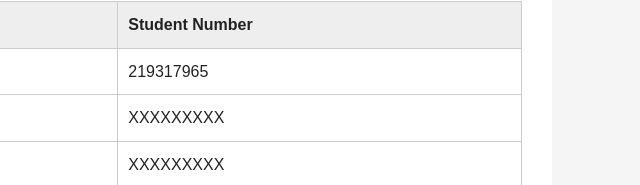
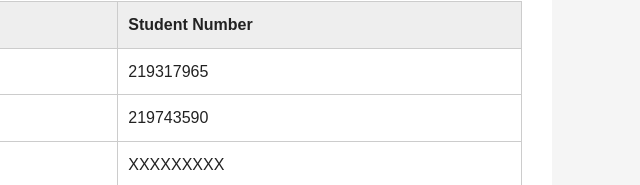
Before and after one commit to NathanBinu/eecs4314-group-a, a plain HTML site: page index.html in a window 1280 px wide. Shown: the part 615-800 px from the top of the page, 568-1208 px from the left. Drawn offline with Linux system fonts and the light colour scheme.

Commit message:
Added student number

```diff
--- a/index.html
+++ b/index.html
@@ -121,7 +121,7 @@
 
         <tr>
           <td>Bhavya Trivedi</td>
-          <td>XXXXXXXXX</td>
+          <td>219743590</td>
         </tr>
 
         <tr>
```
